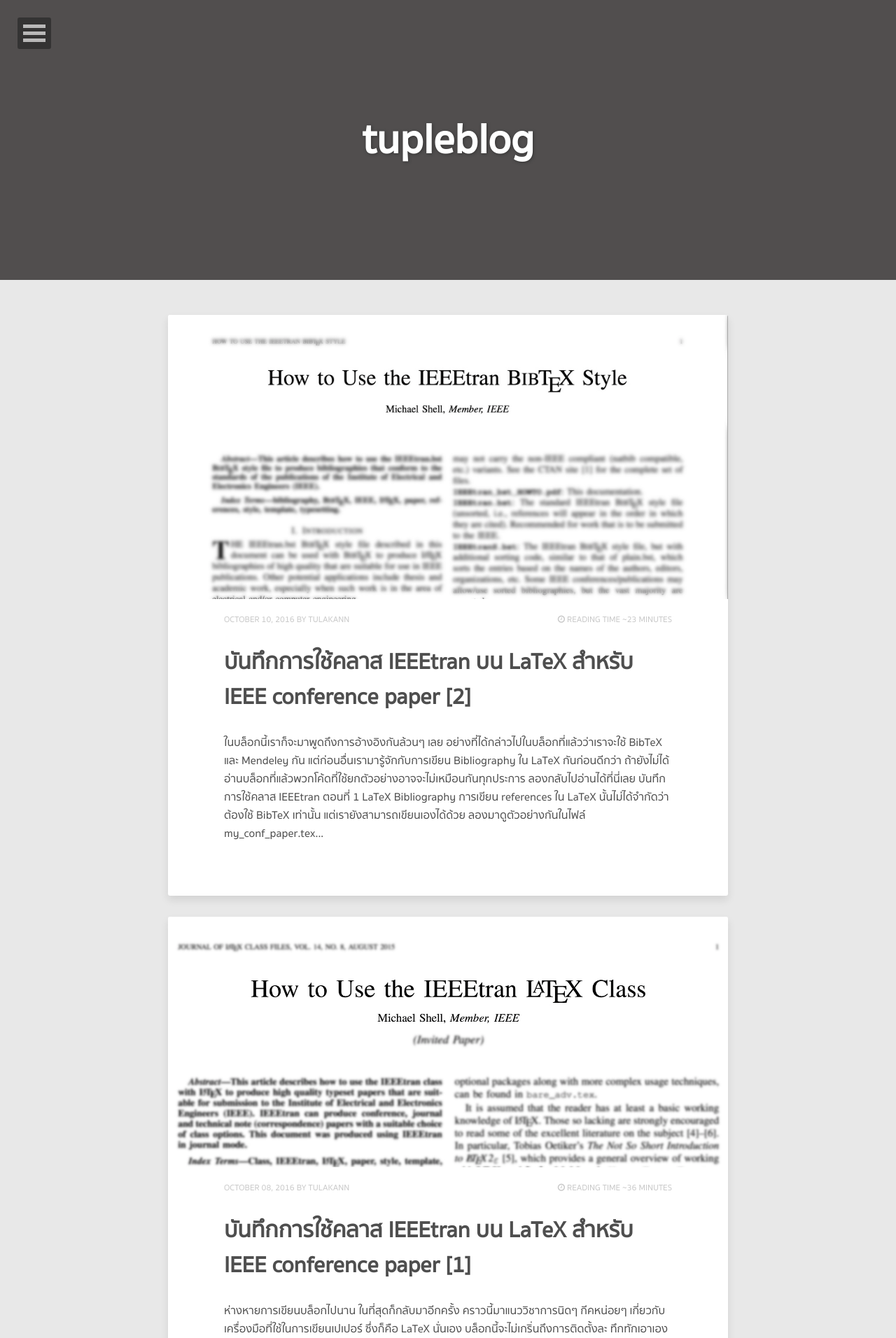
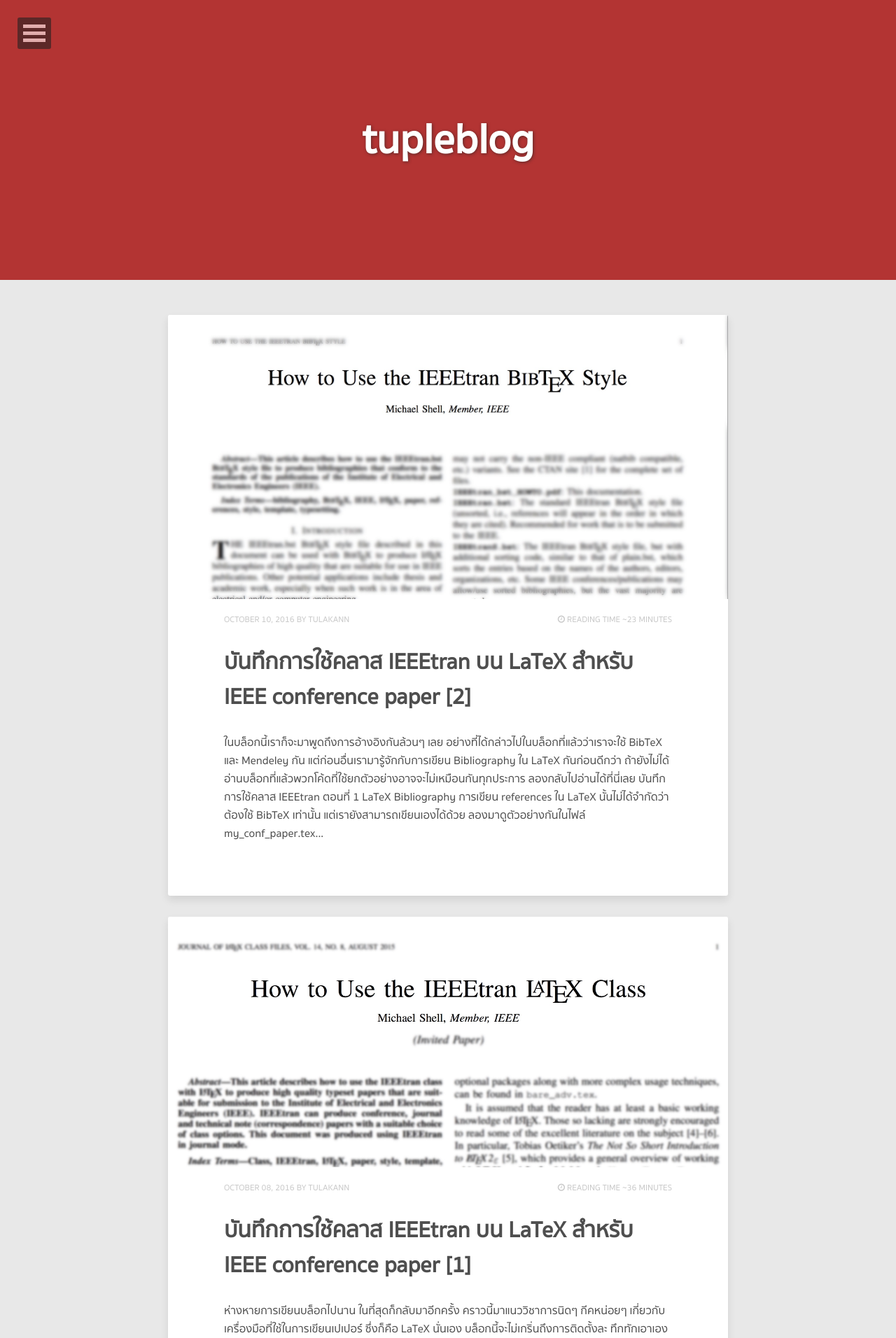
Before and after one commit to tupleblog/tupleblog.github.io, a Jekyll site: the page built from index.html, in a window 1280 px wide. Shown: the top 1912 px of the page at 70% size. Built offline with Jekyll 4.4.1, drawn with Linux system fonts in a browser that asks for light colours; nearby versions of some CDN libraries; the list of posts is cut into pages by our own code.

Commit message:
Change blog back to original color

```diff
--- a/_includes/head.html
+++ b/_includes/head.html
@@ -69,12 +69,3 @@
 {% unless background contains 'http://' or background contains 'https://' %}{% capture background %}{{ site.url }}/images/{{ background }}{% endcapture %}{% endunless %}
 <style type="text/css">body {background-image:url({{ background }});}</style>
 {% endif %}
-
-<!-- mourning color for HM King passed away -->
-<style type="text/css">
-  html {
-    -moz-filter: grayscale(98%); /* firefox */
-    -webkit-filter: grayscale(98%); /* Chrome, Safari, Opera */
-    filter: grayscale(98%);
-  }
-</style>
```
Also changed, not shown: README.md.
